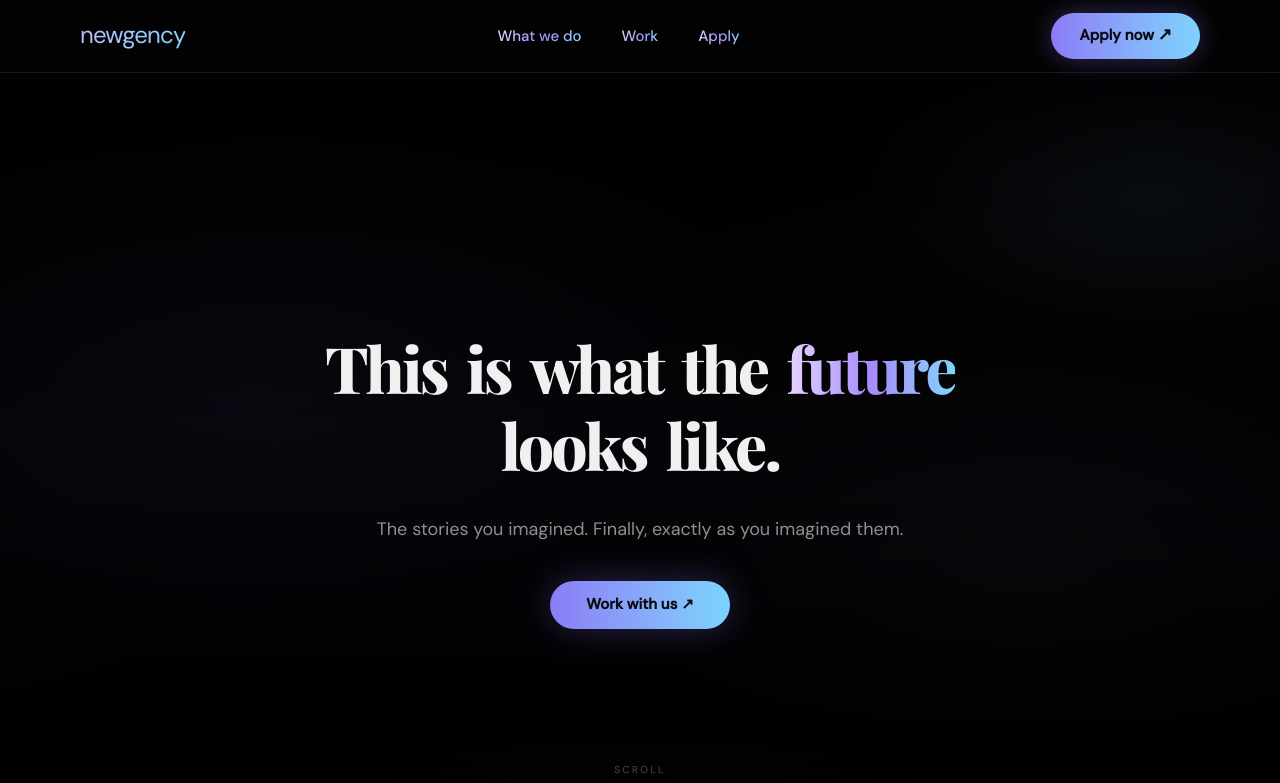
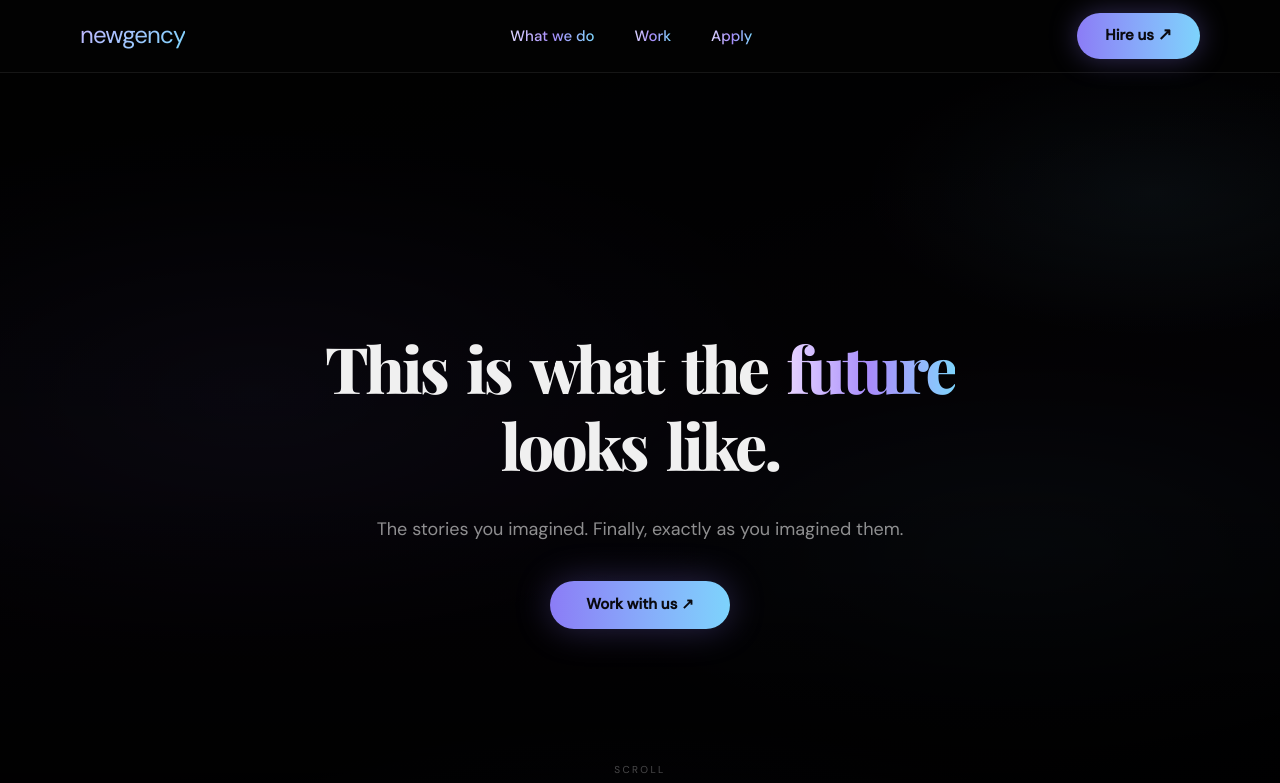
Before and after one commit to dlnkko/newgencynewlanding, a Next.js app: page / in a window 1280 px wide. Shown: the top 783 px of the page. Built offline with nearby package versions, Linux system fonts and the light colour scheme.

Commit message:
little button

```diff
--- a/components/ui/Navbar.tsx
+++ b/components/ui/Navbar.tsx
@@ -111,9 +111,9 @@ export function Navbar() {
             className="inline-flex min-h-[44px] shrink-0 items-center justify-center gap-1.5 rounded-full bg-gradient-to-r from-[#8b7cf6] to-[#7dd3fc] px-4 py-2.5 text-sm font-semibold text-[#0a0a0f] shadow-[0_0_28px_rgba(139,124,246,0.35)] sm:gap-2 sm:px-7 sm:py-3 sm:text-[15px] sm:hover:shadow-[0_0_40px_rgba(125,211,252,0.35)]"
             style={{ fontFamily: "var(--font-dm-sans)" }}
           >
-            <span className="sm:hidden">Apply</span>
+            <span className="sm:hidden">Hire us</span>
             <span className="hidden sm:inline">
-              Apply now <span className="text-[17px] leading-none">↗</span>
+              Hire us <span className="text-[17px] leading-none">↗</span>
             </span>
             <span className="text-[15px] leading-none sm:hidden">↗</span>
           </motion.a>
```
